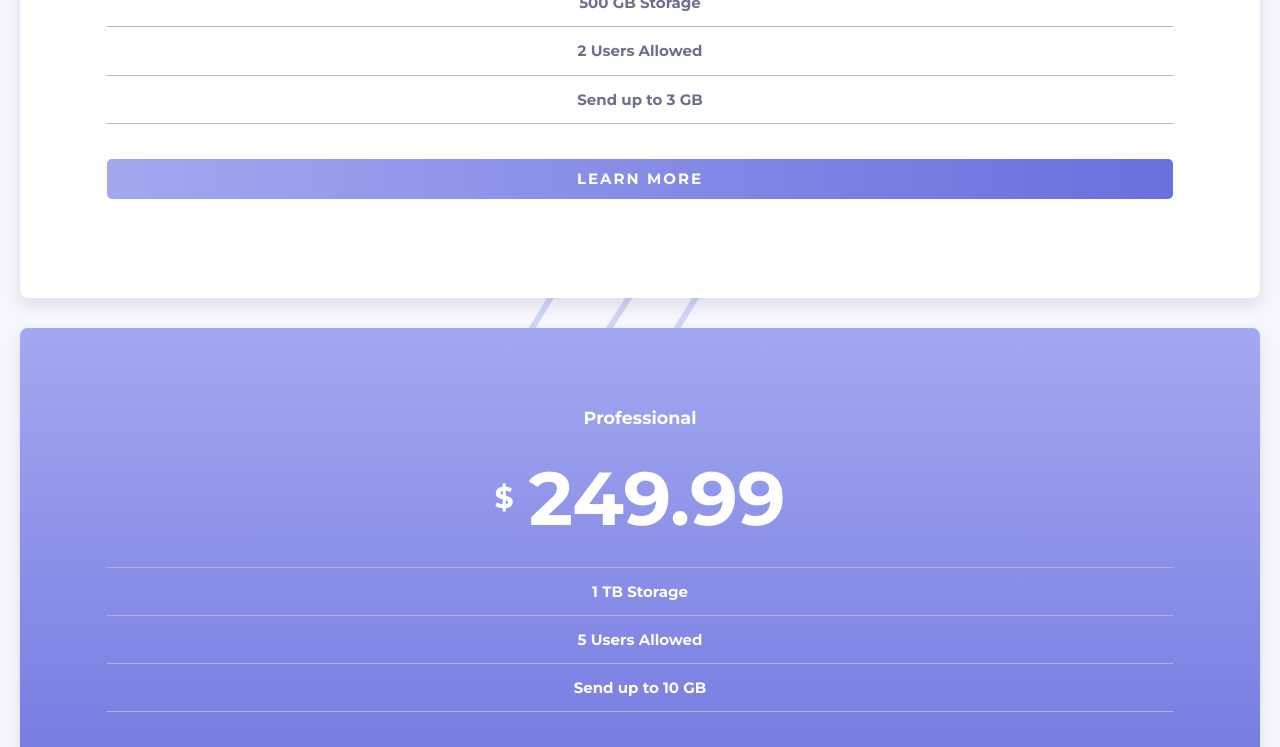
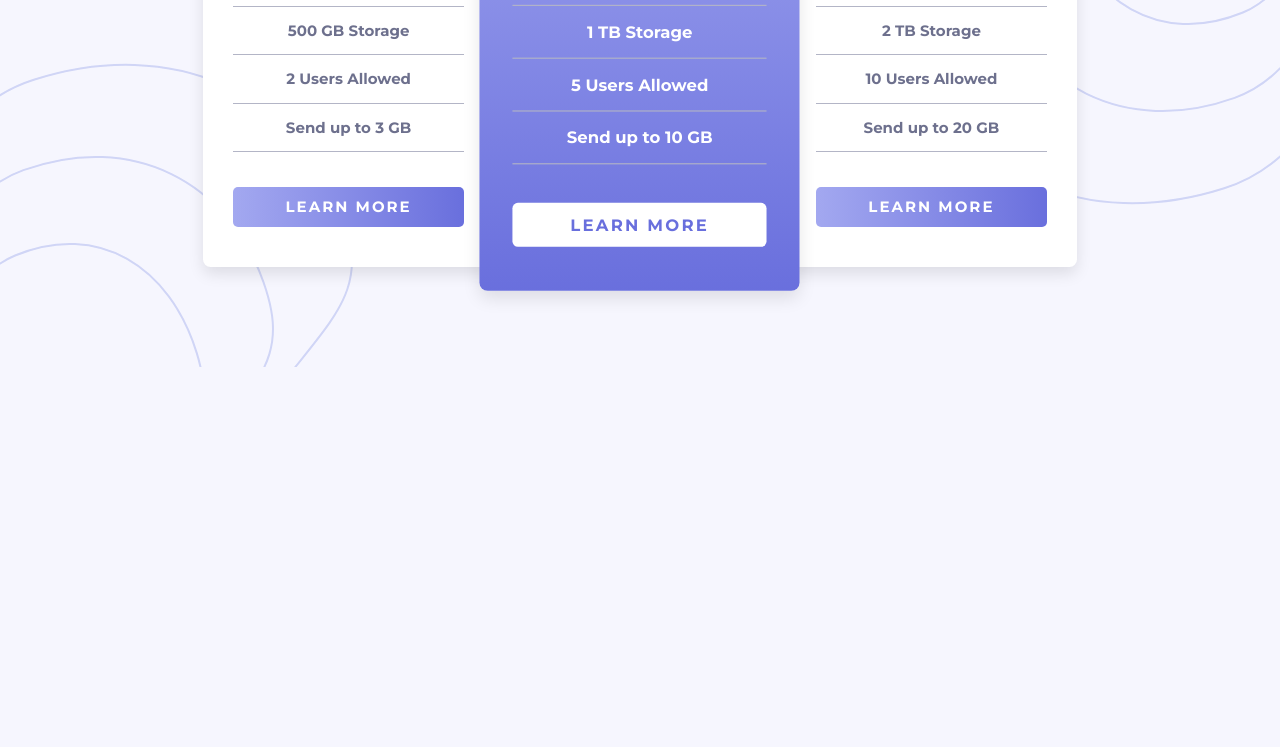
Before and after one commit to devferx/pricing-component-with-toggle, a plain HTML site: page index.html in a window 1280 px wide. Shown: the part 453-1200 px from the top of the page. After the commit the page ends 820 px from the top, so only its background shows below. Drawn offline with nearby package versions, Linux system fonts and the light colour scheme.

Commit message:
desktop design implementado ✅

```diff
--- a/assets/css/styles.css
+++ b/assets/css/styles.css
@@ -154,6 +154,7 @@ body {
   cursor: pointer;
   text-transform: uppercase;
   letter-spacing: 2px;
+  transition: 450ms ease;
 }
 
 .price-highlight {
@@ -175,3 +176,48 @@ body {
   background: white;
   color: var(--gradient2);
 }
+
+@media screen and (min-width: 768px) {
+  body {
+    background: url(../images/bg-top.svg), url(../images/bg-bottom.svg),
+      var(--veryLightGrayishBlue);
+    background-repeat: no-repeat;
+    background-position: top right, bottom left;
+  }
+
+  .header {
+    margin-top: 50px;
+  }
+
+  .prices {
+    flex-direction: row;
+    padding: 0 3%;
+    align-items: center;
+    justify-content: center;
+    box-sizing: border-box;
+    margin-bottom: 100px;
+    margin-top: 80px;
+  }
+
+  .price {
+    width: 25%;
+    padding: 40px 30px;
+    margin-bottom: 0;
+  }
+
+  .price:nth-child(2) {
+    transform: scale(1.1);
+  }
+
+  .price--btn:hover {
+    border: 1px solid var(--gradient2);
+    background: rgba(0, 0, 0, 0);
+    color: var(--gradient2);
+  }
+
+  .price-highlight .price--btn:hover {
+    background-color: rgba(0, 0, 0, 0);
+    border: 1px solid white;
+    color: white;
+  }
+}
```
